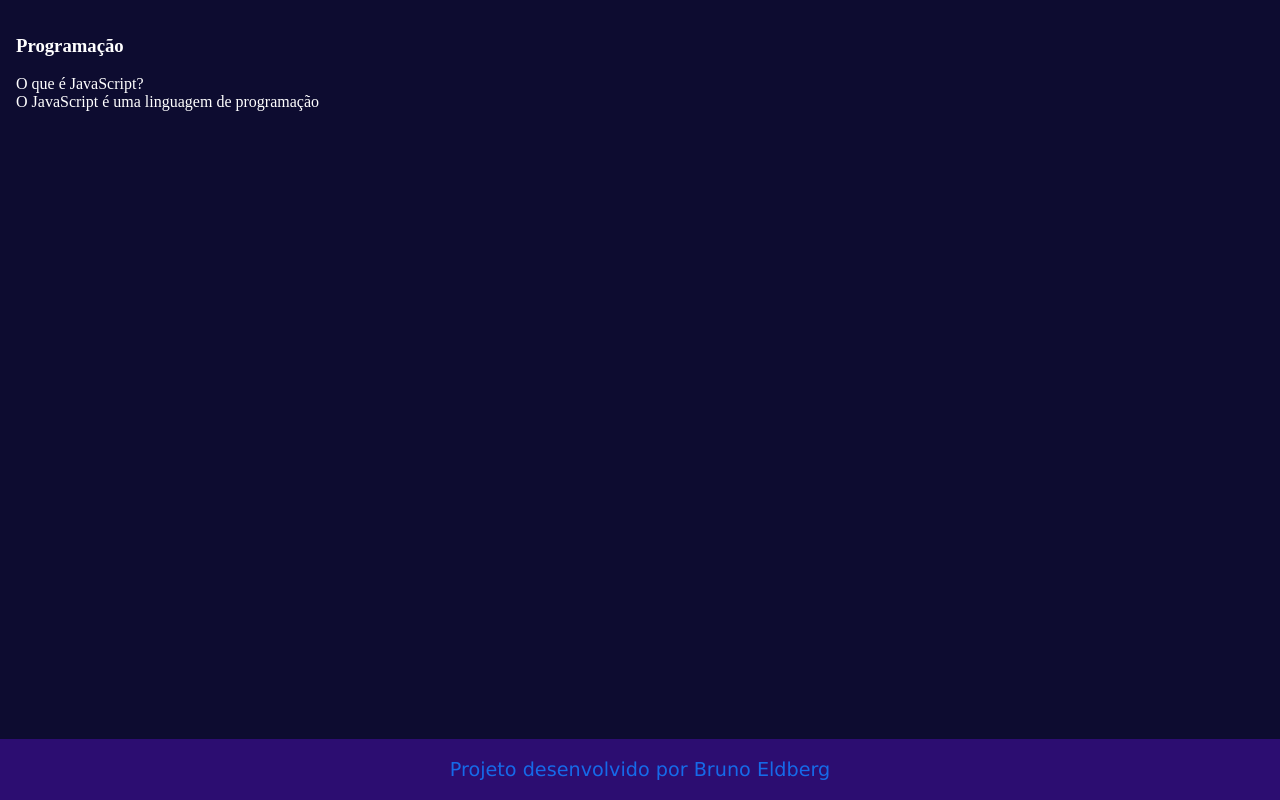
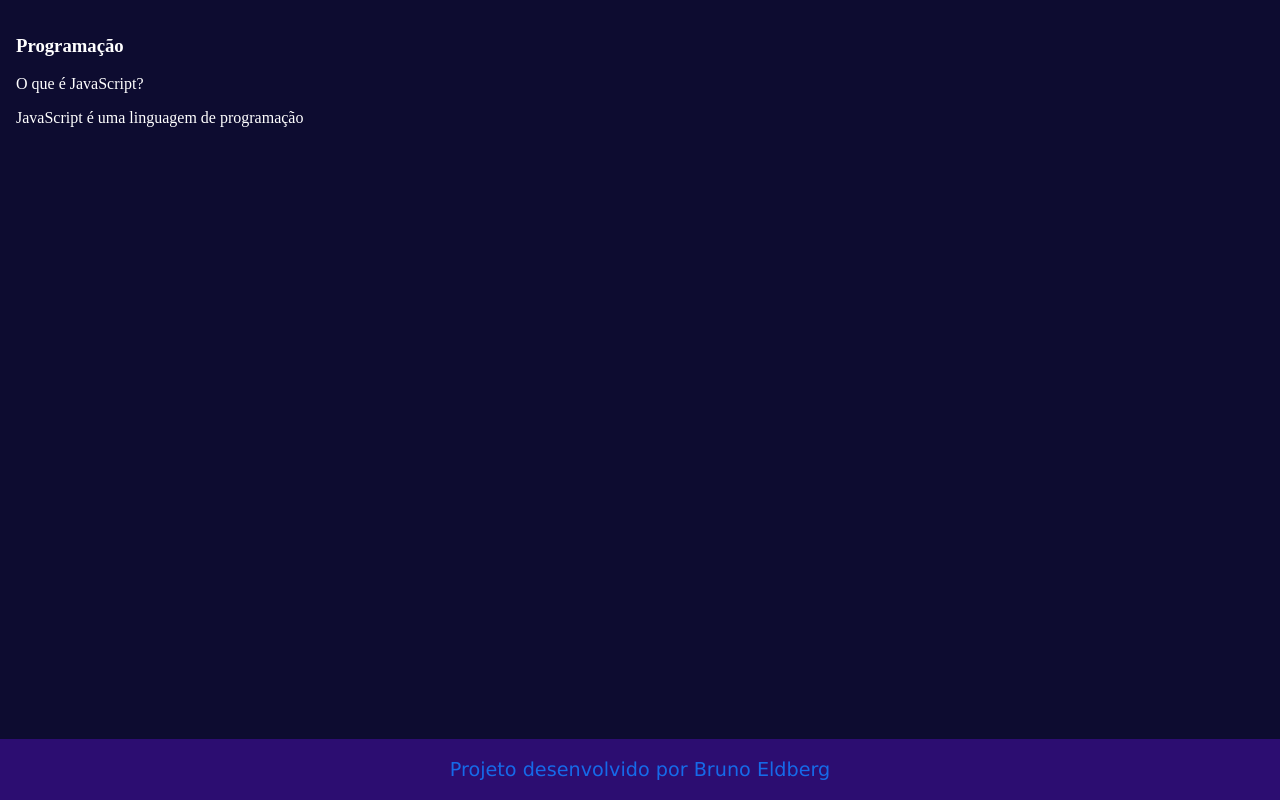
Before and after one commit to BruninE25/programa-ao, a plain HTML site: page index.html in a window 1280 px wide. Drawn offline with Linux system fonts and the light colour scheme.

Commit message:
container

```diff
--- a/index.html
+++ b/index.html
@@ -14,11 +14,10 @@
        <div class="cartao__conteudo">
          <h3>Programação</h3>
          <div class="cartao__conteudo__pergunta">
-          O que é JavaScript?
+          <p>O que é JavaScript?</p>
        </div>
        <div class="cartao__conteudo__resposta">
-         O JavaScript é uma linguagem de programação
-         <div id="container"></div>
+         <p> JavaScript é uma linguagem de programação </p>
          </div>
         </div>
        </article>
```
